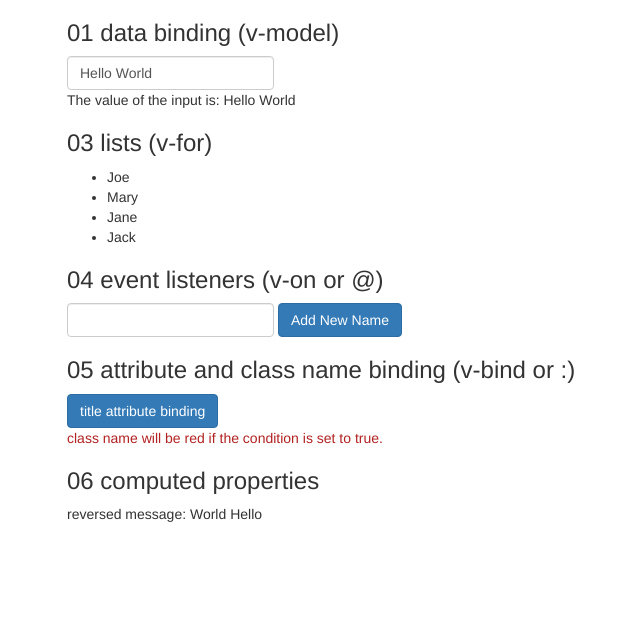
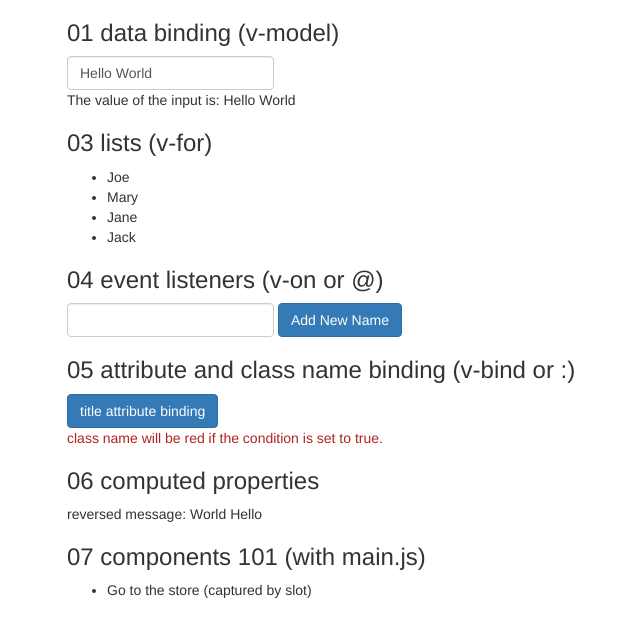
Before and after one commit to sumi12345/desk, a plain HTML site: page index.html in a window 1280 px wide. Shown: the whole page, without its empty margins (3-643 px from the left). Drawn offline with Linux system fonts and the light colour scheme.

Commit message:
07 components 101

```diff
--- a/index.html
+++ b/index.html
@@ -4,6 +4,7 @@
     <meta charset="UTF-8">
     <title>Learn vue 2 step by step</title>
     <script src="libs/vue/vue.js"></script>
+    <script src="js/main.js"></script>
     <link rel="stylesheet" href="libs/bootstrap/css/bootstrap.css">
 </head>
 <body>
@@ -35,6 +36,11 @@
 
             <h3>06 computed properties</h3>
             <p>reversed message: {{ reversedMessage }}</p>
+
+            <h3>07 components 101 (with main.js)</h3>
+            <ul>
+                <task>Go to the store (captured by slot)</task>
+            </ul>
         </div>
     </div>
 </div>
--- /dev/null
+++ b/js/main.js
@@ -0,0 +1,3 @@
+Vue.component('task', {
+    template: '<li><slot></slot></li>'
+});
```
